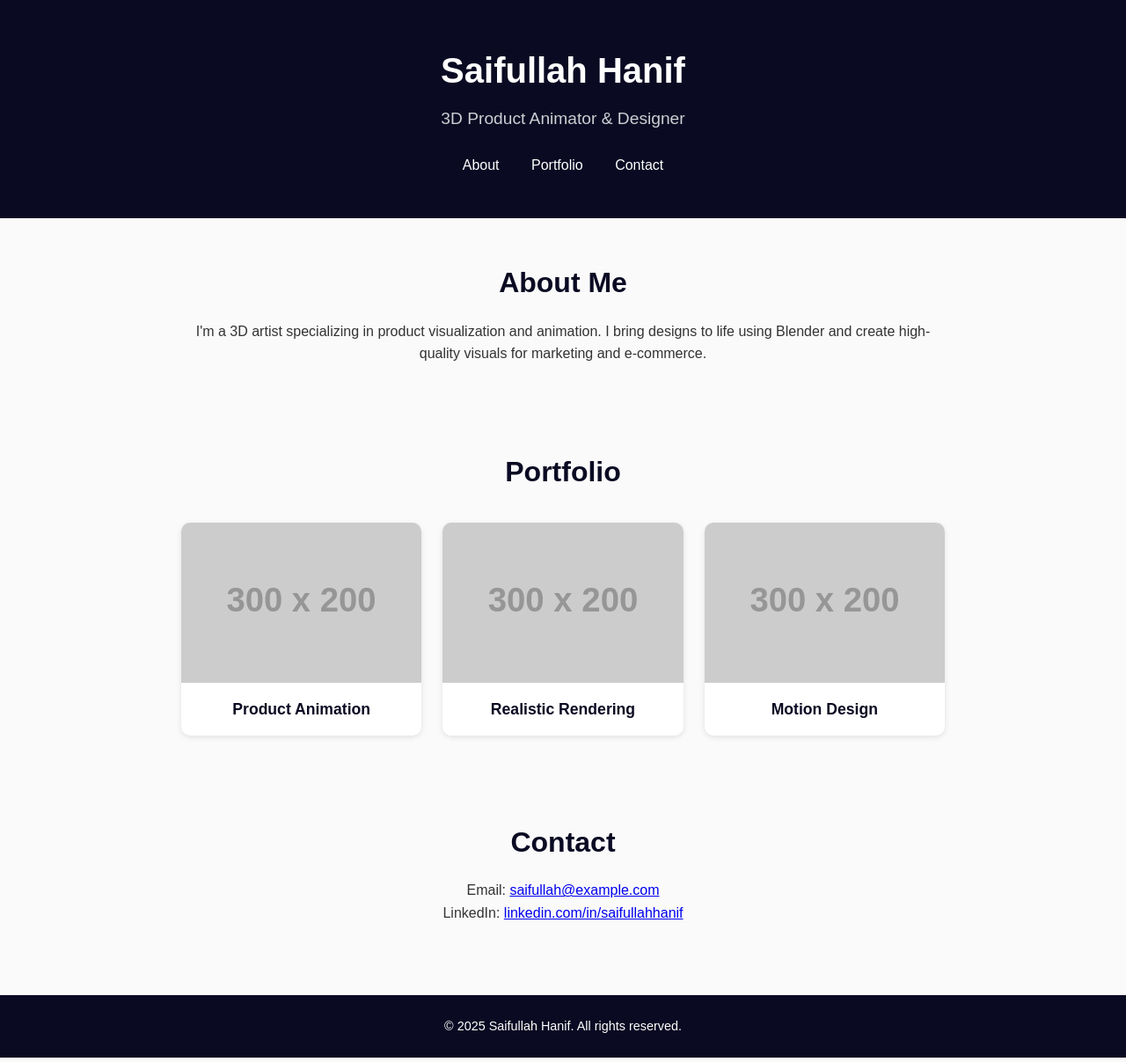
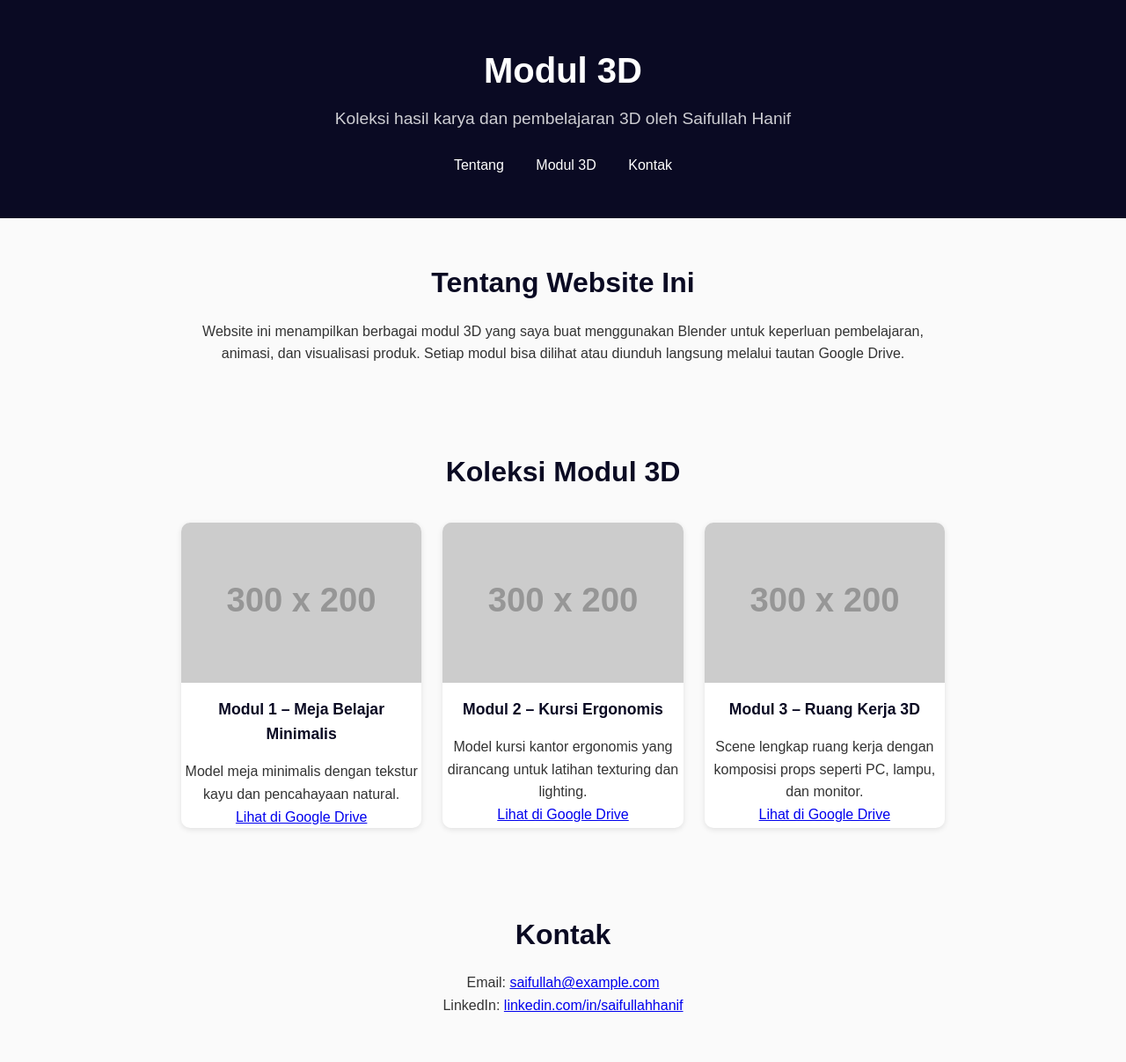
Before and after one commit to sayHnf/modultambahan, a plain HTML site: page index.html in a window 1280 px wide. Shown: the top 1207 px of the page at 88% size. Drawn offline with Linux system fonts and the light colour scheme; placeholder pictures from the web are drawn by us.

Commit message:
Update index.html

```diff
--- a/index.html
+++ b/index.html
@@ -1,57 +1,74 @@
 <!DOCTYPE html>
-<html lang="en">
+<html lang="id">
 <head>
   <meta charset="UTF-8" />
   <meta name="viewport" content="width=device-width, initial-scale=1.0" />
-  <title>Saifullah Hanif | 3D Artist</title>
+  <title>Modul 3D - Saifullah Hanif</title>
   <link rel="stylesheet" href="style.css" />
 </head>
 <body>
   <header>
-    <h1>Saifullah Hanif</h1>
-    <p>3D Product Animator & Designer</p>
+    <h1>Modul 3D</h1>
+    <p>Koleksi hasil karya dan pembelajaran 3D oleh Saifullah Hanif</p>
     <nav>
-      <a href="#about">About</a>
-      <a href="#portfolio">Portfolio</a>
-      <a href="#contact">Contact</a>
+      <a href="#about">Tentang</a>
+      <a href="#modules">Modul 3D</a>
+      <a href="#contact">Kontak</a>
     </nav>
   </header>
 
   <section id="about" class="section">
-    <h2>About Me</h2>
+    <h2>Tentang Website Ini</h2>
     <p>
-      I'm a 3D artist specializing in product visualization and animation.
-      I bring designs to life using Blender and create high-quality visuals for
-      marketing and e-commerce.
+      Website ini menampilkan berbagai modul 3D yang saya buat menggunakan Blender
+      untuk keperluan pembelajaran, animasi, dan visualisasi produk.
+      Setiap modul bisa dilihat atau diunduh langsung melalui tautan Google Drive.
     </p>
   </section>
 
-  <section id="portfolio" class="section">
-    <h2>Portfolio</h2>
+  <section id="modules" class="section">
+    <h2>Koleksi Modul 3D</h2>
     <div class="grid">
+      <!-- ===== Modul 1 ===== -->
       <div class="card">
-        <img src="https://via.placeholder.com/300x200" alt="3D Product 1" />
-        <h3>Product Animation</h3>
+        <img src="https://via.placeholder.com/300x200?text=Modul+1" alt="Modul 1" />
+        <h3>Modul 1 – Meja Belajar Minimalis</h3>
+        <p>Model meja minimalis dengan tekstur kayu dan pencahayaan natural.</p>
+        <a class="btn" href="https://drive.google.com/file/d/XXXXXXX/view" target="_blank">
+          Lihat di Google Drive
+        </a>
       </div>
+
+      <!-- ===== Modul 2 ===== -->
       <div class="card">
-        <img src="https://via.placeholder.com/300x200" alt="3D Product 2" />
-        <h3>Realistic Rendering</h3>
+        <img src="https://via.placeholder.com/300x200?text=Modul+2" alt="Modul 2" />
+        <h3>Modul 2 – Kursi Ergonomis</h3>
+        <p>Model kursi kantor ergonomis yang dirancang untuk latihan texturing dan lighting.</p>
+        <a class="btn" href="https://drive.google.com/file/d/YYYYYYY/view" target="_blank">
+          Lihat di Google Drive
+        </a>
       </div>
+
+      <!-- ===== Modul 3 ===== -->
       <div class="card">
-        <img src="https://via.placeholder.com/300x200" alt="3D Product 3" />
-        <h3>Motion Design</h3>
+        <img src="https://via.placeholder.com/300x200?text=Modul+3" alt="Modul 3" />
+        <h3>Modul 3 – Ruang Kerja 3D</h3>
+        <p>Scene lengkap ruang kerja dengan komposisi props seperti PC, lampu, dan monitor.</p>
+        <a class="btn" href="https://drive.google.com/file/d/ZZZZZZZ/view" target="_blank">
+          Lihat di Google Drive
+        </a>
       </div>
     </div>
   </section>
 
   <section id="contact" class="section">
-    <h2>Contact</h2>
+    <h2>Kontak</h2>
     <p>Email: <a href="mailto:saifullah@example.com">saifullah@example.com</a></p>
     <p>LinkedIn: <a href="https://linkedin.com/in/saifullahhanif" target="_blank">linkedin.com/in/saifullahhanif</a></p>
   </section>
 
   <footer>
-    <p>© 2025 Saifullah Hanif. All rights reserved.</p>
+    <p>© 2025 Saifullah Hanif. Semua hak cipta dilindungi.</p>
   </footer>
 </body>
 </html>
```
